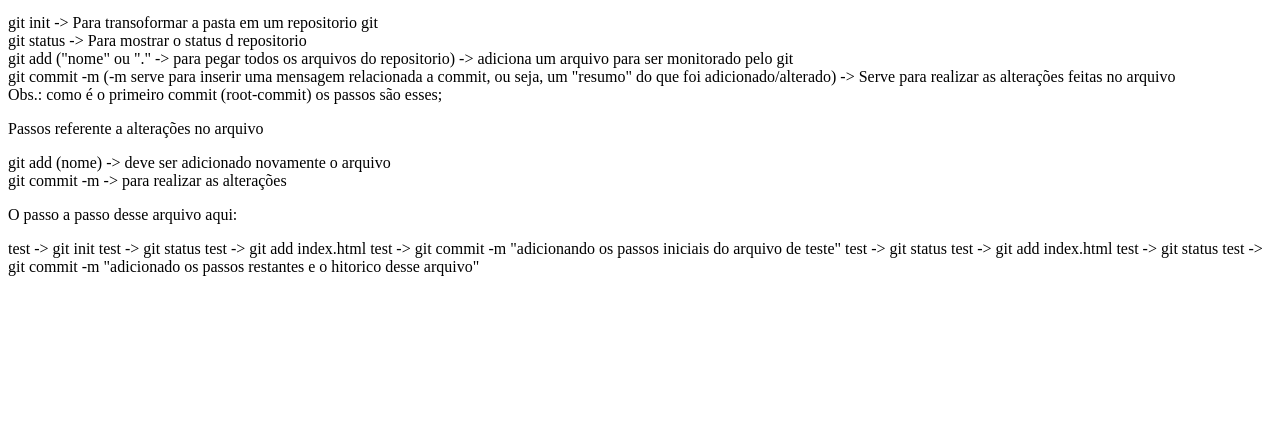
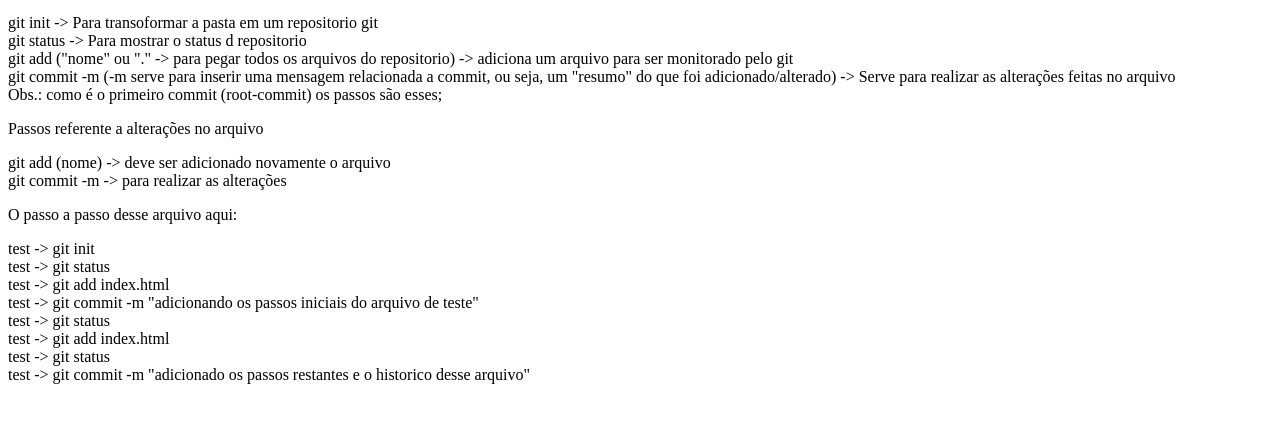
Before and after one commit to Vicsouza/Test2, a plain HTML site: page index.html in a window 1280 px wide. Shown: the part 100-522 px from the top of the page. Drawn offline with Linux system fonts and the light colour scheme.

Commit message:
adicionado separador de linha

```diff
--- a/index.html
+++ b/index.html
@@ -24,14 +24,14 @@
 
     <span>O passo a passo desse arquivo aqui:</span>
     <p>
-        test -> git init
-        test -> git status
-        test -> git add index.html
-        test -> git commit -m "adicionando os passos iniciais do arquivo de teste"
-        test -> git status
-        test -> git add index.html
-        test -> git status
-        test -> git commit -m "adicionado os passos restantes e o hitorico desse arquivo"
+        test -> git init <br>
+        test -> git status <br>
+        test -> git add index.html <br>
+        test -> git commit -m "adicionando os passos iniciais do arquivo de teste" <br>
+        test -> git status <br>
+        test -> git add index.html <br>
+        test -> git status <br>
+        test -> git commit -m "adicionado os passos restantes e o historico desse arquivo" <br>
     </p>
 </body>
 </html>
```
